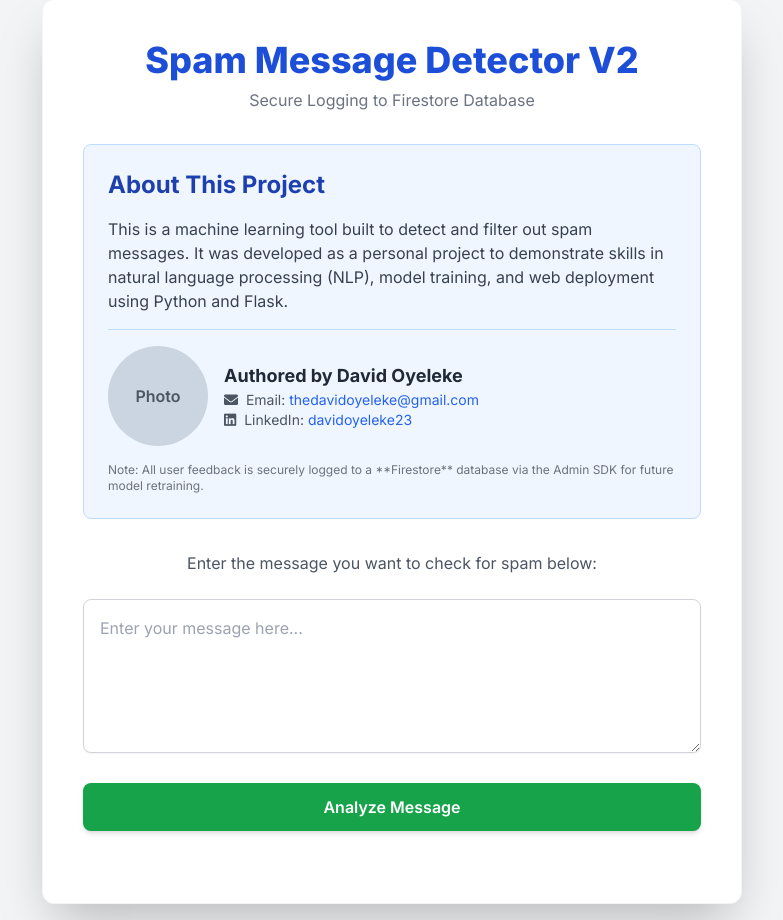
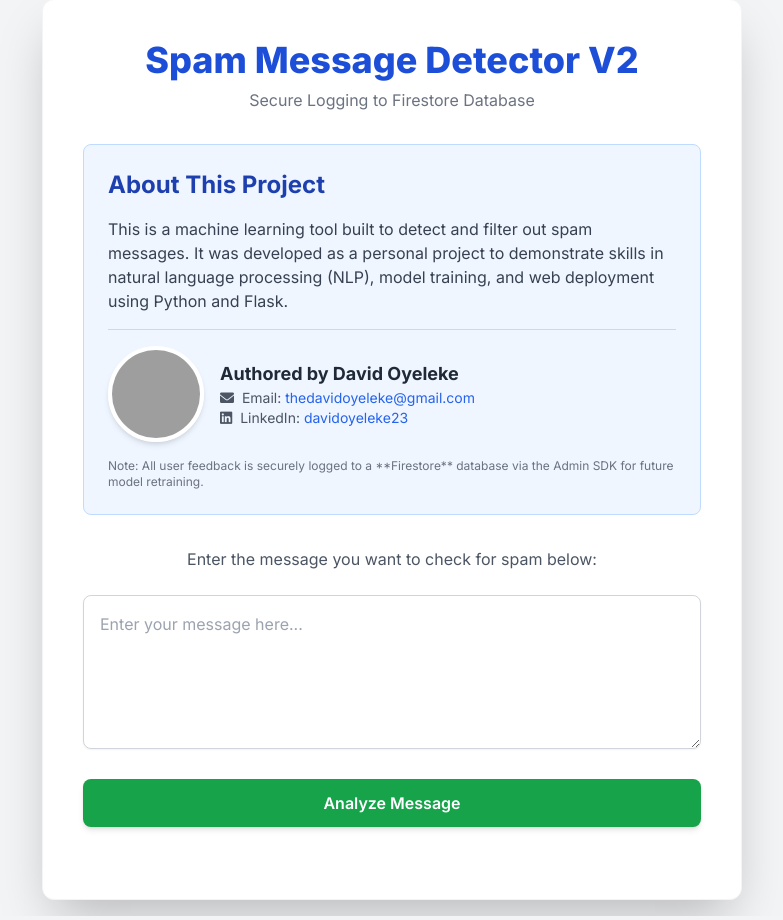
Before and after one commit to TheCreativeLad/Spam-Detection, a Flask app: page / in a window 1280 px wide. Shown: the part 17-937 px from the top of the page, without its empty margins (248-1031 px from the left). Run offline with Flask 3, Linux system fonts and the light colour scheme; some libraries are stand-ins or nearby versions; grey boxes are pictures that could not be loaded.

Commit message:
code update

```diff
--- a/model_feedback_log.csv
+++ /dev/null
@@ -1,3 +0,0 @@
-message,tool_prediction,correct_label,timestamp
-WIN BIG! Enter our contest for a chance to win cash prizes! Visit: lucky-winner.io,spam,spam,2025-10-05 17:37:09
-WIN BIG! Enter our contest for a chance to win cash prizes! Visit: lucky-winner.io,spam,spam,2025-10-05 17:40:35
--- a/templates/index.html
+++ b/templates/index.html
@@ -40,10 +40,17 @@
             </p>
 
             <div class="flex items-center space-x-4 border-t pt-4 border-blue-200">
-                <!-- Using a placeholder div for the image -->
-                <div class="creator-image">
-                    Photo
+                <!-- Use your image URL here -->
+                <img src="[YOUR IMAGE URL HERE]"
+                     alt="David Oyeleke Photo"
+                     onerror="this.style.display='none'; this.nextElementSibling.classList.remove('hidden');"
+                     class="w-24 h-24 rounded-full object-cover border-4 border-white shadow-md">
+
+                <!-- Fallback if the image URL is broken -->
+                <div class="w-24 h-24 rounded-full bg-gray-300 flex items-center justify-center text-gray-600 font-semibold text-sm hidden" style="min-width: 96px;">
+                    No Image
                 </div>
+
                 <div>
                     <h3 class="text-lg font-bold text-gray-800">Authored by David Oyeleke</h3>
                     <p class="text-sm text-gray-600">
```
